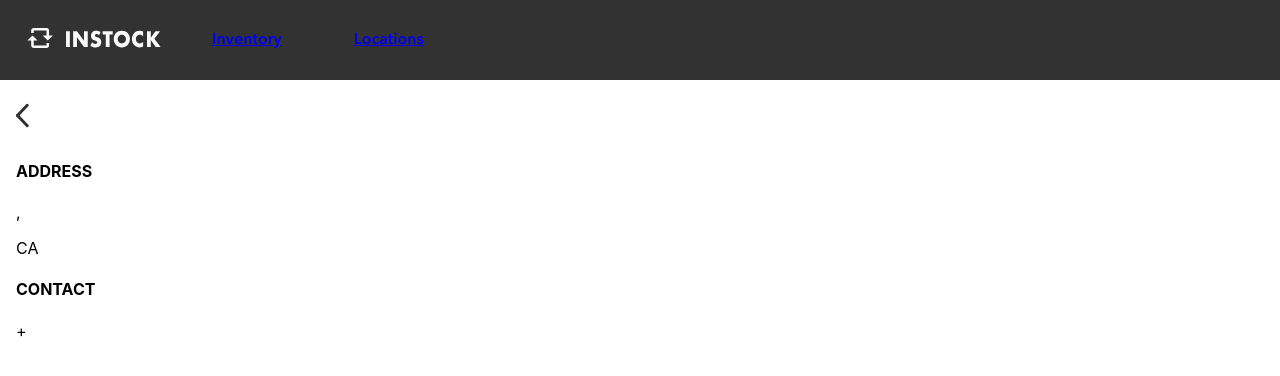
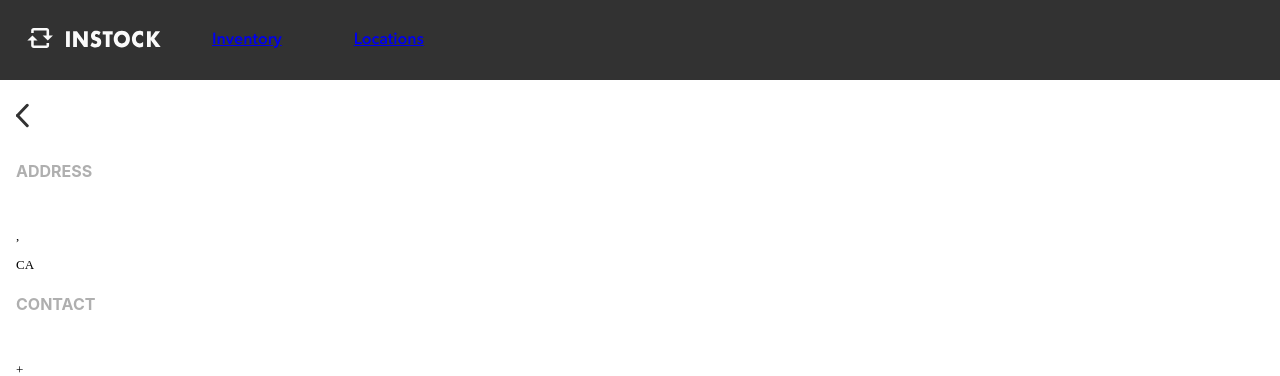
Before and after one commit to lowsound42/vanvleet, a React (Create React App) app in the folder client/: page /warehouses/1 in a window 1280 px wide. Shown: the top 376 px of the page. Built offline with nearby package versions, Linux system fonts and the light colour scheme; no server answers.

Commit message:
styling changes to the /:id page'

```diff
--- a/client/src/components/Locations/LocationsId.scss
+++ b/client/src/components/Locations/LocationsId.scss
@@ -3,8 +3,22 @@
 @import '../scss/template.scss';
 
 .location{
+
   margin:0 16px;
+  &__details{
+    &--info{
+      margin-bottom: 0;
+    }
+  }
   h1{
     font-family: 'AvenirBold';
   }
+  h4{
+    color: $text-label-style;
+  }
+  p{
+    display: flex;
+    font-size: 13px;
+    font-family: 'Avenir';
+  }
 }
```
Also changed, not shown: 2 other files (tests, documents, lock files or other folders).
